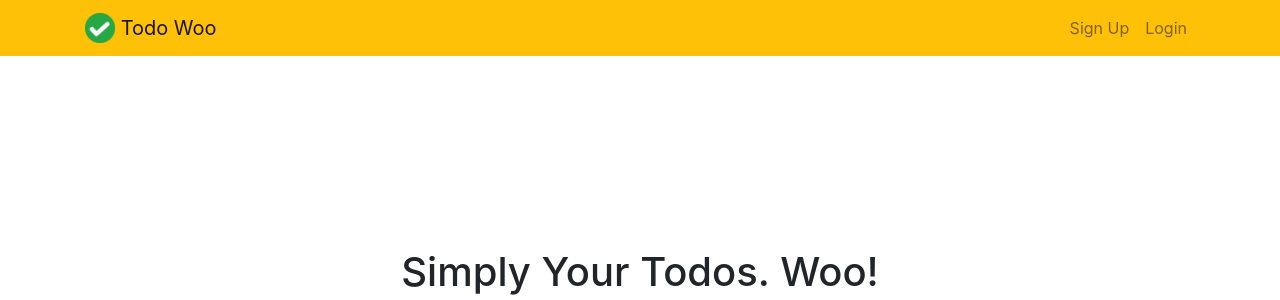
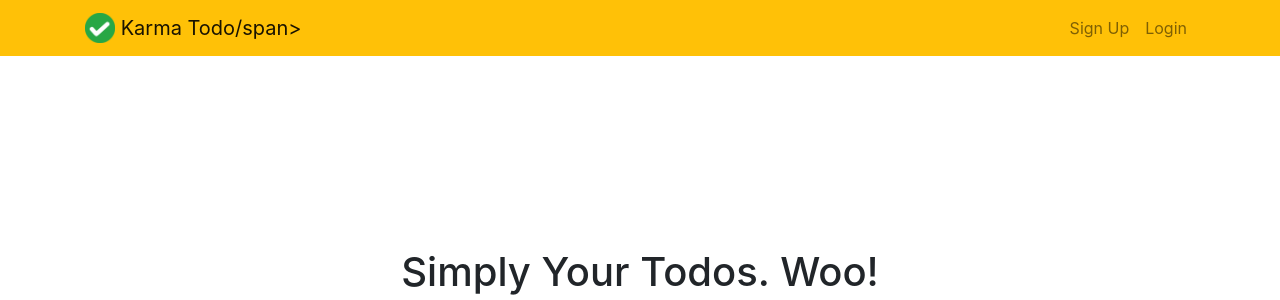
Before and after one commit to arjunjung/todo_project, a Django app: template todo/templates/todo/home.html in a window 1280 px wide. Shown: the top 300 px of the page. Run offline with Django 3.2, Linux system fonts and the light colour scheme; the template is opened without the code that fills it, so the values that code supplies are empty; some libraries are stand-ins or nearby versions.

Commit message:
Update base.html

```diff
--- a/todo/templates/todo/base.html
+++ b/todo/templates/todo/base.html
@@ -20,7 +20,7 @@
     <div class="container">
         <a class="navbar-brand" href="{% url 'home' %}">
             <img src="{% static 'todo/logo.png' %}" width="30" height="30" class="d-inline-block align-top">
-            <span>Todo Woo</span>
+            <span>Karma Todo/span>
         </a>
         <button class="navbar-toggler" type="button" data-toggle="collapse" data-target="#navbarNav"
                 aria-controls="navbarNav" aria-expanded="false" aria-label="Toggle navigation">
```
